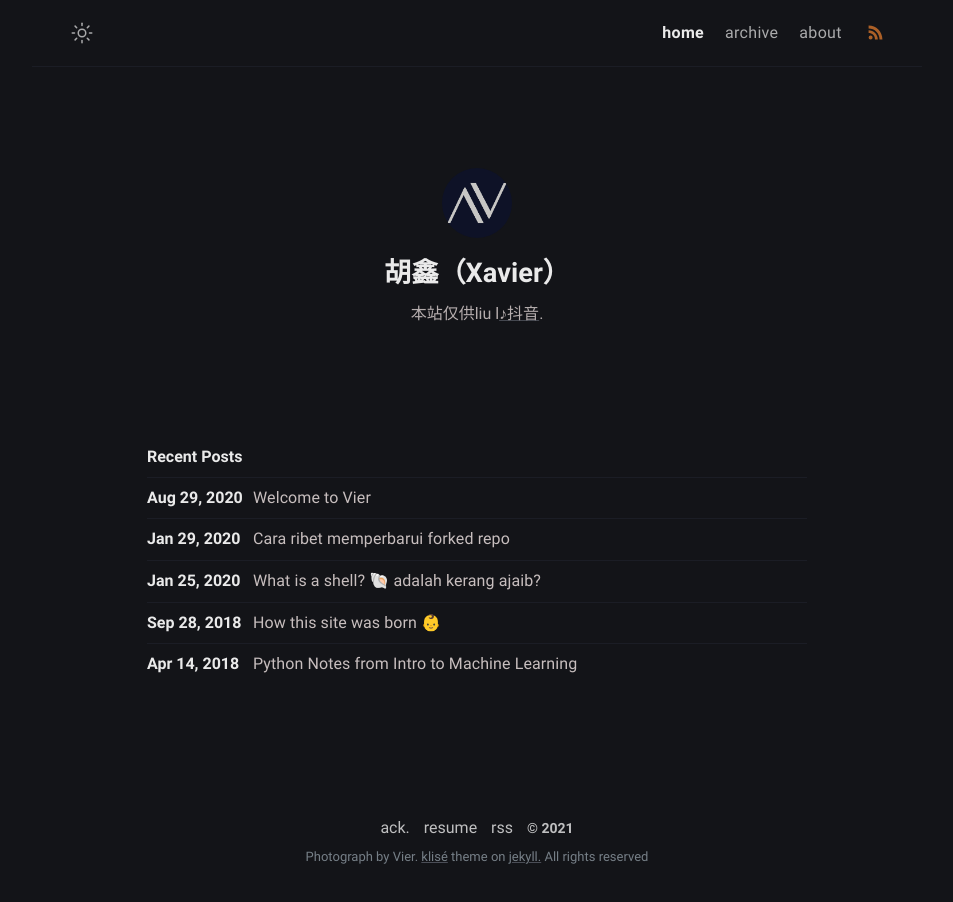
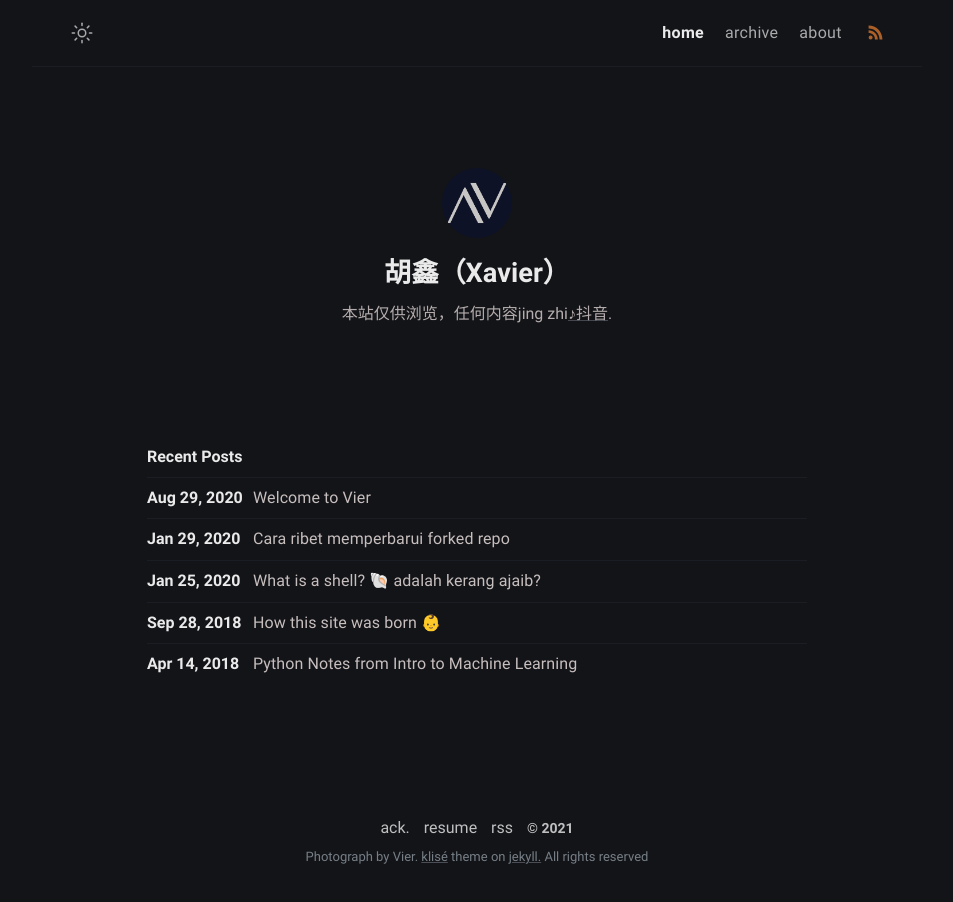
Before and after one commit to X-Vier/super-turmeric-17d7d, a Jekyll site: the page built from index.md, in a window 1280 px wide. Shown: the whole page, without its empty margins (163-1116 px from the left). Built offline with Jekyll 4.4.1, drawn with Linux system fonts in a browser that asks for light colours.

Commit message:
_config.yml: updated bio in author

```diff
--- a/_config.yml
+++ b/_config.yml
@@ -11,7 +11,7 @@ mode: dark
 author:
   name: 胡鑫（Xavier）
   bio: >-
-    本站仅供liu l<a href="https://v.douyin.com/ehnrTMB/" target="_blank"
+    本站仅供浏览，任何内容jing zhi<a href="https://v.douyin.com/ehnrTMB/" target="_blank"
     rel="noopener">♪抖音</a>.
   username: username
   github: x-vier
```
